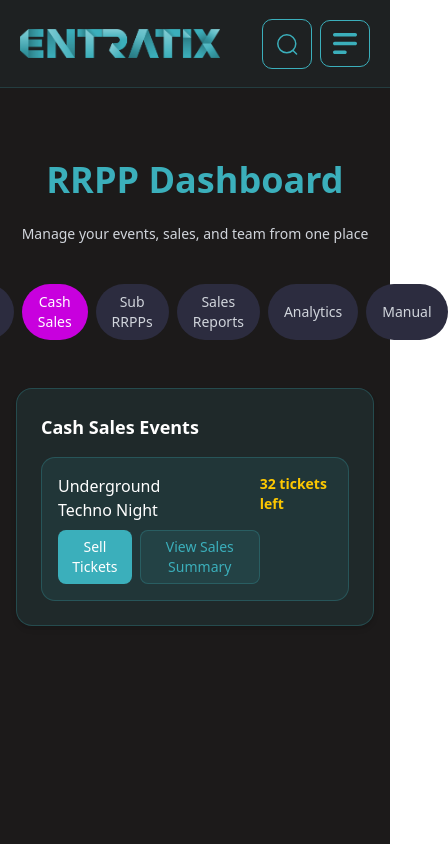
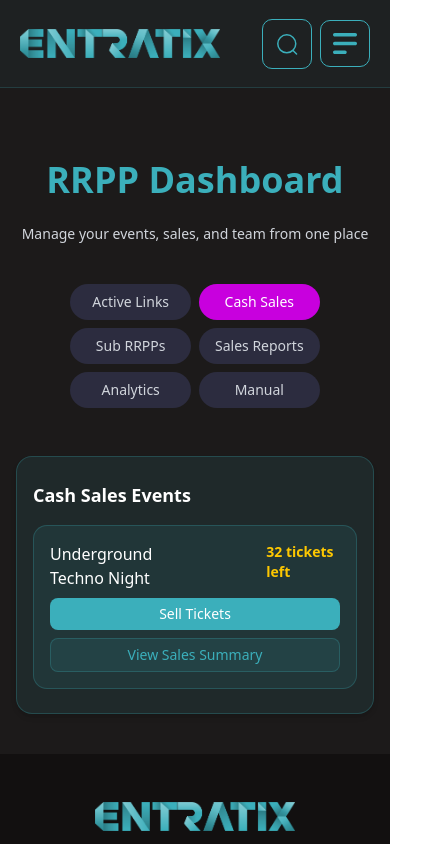
Before and after one commit to ferbermu/Entratix, a Next.js app: page /rrpp-dashbord in a window 390 px wide. Shown: the top 844 px of the page, 448 px wide, since content can reach past the window. Built offline with nearby package versions, Linux system fonts and the light colour scheme.

Commit message:
Refactorización de estilos en los componentes ActiveLinks y CashSales, mejorando la responsividad y la estructura del layout. Ajustes en el componente de la página principal del dashboard para optimizar la visualización en diferentes tamaños de pantalla.

```diff
--- a/src/app/rrpp-dashbord/ActiveLinks.tsx
+++ b/src/app/rrpp-dashbord/ActiveLinks.tsx
@@ -27,7 +27,7 @@
 
 export const ActiveLinks = () => {
   return (
-    <div className="flex flex-col  w-full px-100 gap-6">
+    <div className="flex flex-col  w-full px-20  max-[700px]:px-0 max-[1200px]:px-10 gap-6  ">
       {events.map((event, i) => (
         <div
           key={i}
@@ -42,13 +42,13 @@
                 <span>{event.time}</span>
               </div>
             </div>
-            <span className="bg-[#3BAFBB1A] text-[#3BAFBB] text-xs font-bold px-3 py-1 rounded-full border border-[#3BAFBB40]">
+            <p className="bg-[#3BAFBB1A] text-[#3BAFBB] text-xs font-bold px-3 py-1 rounded-full border border-[#3BAFBB40]">
               Active
-            </span>
+            </p>
           </div>
 
           {/* Metrics */}
-          <div className="grid grid-cols-2 md:grid-cols-4 gap-4 mb-5">
+          <div className="grid grid-cols-4 max-[1200px]:grid-cols-1  gap-4 mb-5">
             <MetricCard
               label="Courtesy Available"
               value={event.courtesyAvailable}
@@ -77,11 +77,11 @@
           </div>
 
           {/* Action Buttons */}
-          <div className="flex gap-2 mt-4">
-            <button className="flex items-center gap-2 bg-[#3BAFBB] hover:bg-[#2B9FA9] text-white text-sm font-medium px-4 py-2 rounded-md">
+          <div className="flex gap-2 mt-4 max-[1200px]:justify-between max-[340px]:flex-col  ">
+            <button className="max-[340px]:w-full max-[700px]:w-full max-[340px]:justify-center max-[340px]:text-center flex items-center gap-2 bg-[#3BAFBB] hover:bg-[#2B9FA9] text-white text-sm font-medium px-4 py-2 rounded-md">
               <Eye size={16} /> View Details
             </button>
-            <button className="flex items-center gap-2 bg-[#3BAFBB1A] hover:bg-[#3BAFBB33] text-[#3BAFBB] text-sm font-medium px-4 py-2 rounded-md border border-[#3BAFBB40]">
+            <button className="max-[700px]:w-full max-[340px]:justify-center max-[340px]:text-center  flex items-center gap-2 bg-[#3BAFBB1A] hover:bg-[#3BAFBB33] text-[#3BAFBB] text-sm font-medium px-4 py-2 rounded-md border border-[#3BAFBB40]">
               <DownloadSimple size={16} /> Download Report
             </button>
           </div>
--- a/src/app/rrpp-dashbord/CashSales.tsx
+++ b/src/app/rrpp-dashbord/CashSales.tsx
@@ -15,34 +15,34 @@
   ];
 
   return (
-    <div className="w-full flex flex-col max-w-[1400px] bg-[#3BAFBB]/10 p-6 rounded-2xl border border-[#3BAFBB40] text-white shadow-md">
+    <div className="w-full max-[1200px]:px-4 flex flex-col max-w-[1400px]   bg-[#3BAFBB]/10 p-6 rounded-2xl border border-[#3BAFBB40] text-white shadow-md">
       <h2 className="text-lg font-semibold mb-4">Cash Sales Events</h2>
       {events.map((event, index) => (
         <div
           key={index}
-          className="flex bg-[#3BAFBB1A] justify-between rounded-xl p-4 border border-[#3BAFBB40]"
+          className="flex flex-col gap-2 bg-[#3BAFBB1A] justify-between rounded-xl p-4 border border-[#3BAFBB40]"
         >
-          <div className="flex flex-col gap-2 items-center">
+          <div className="flex justify-between gap-2 ">
             <h3 className="font-medium mr-12">{event.name}</h3>
-            <div className="flex gap-2">
+            <p className="text-yellow-400 text-sm font-semibold">
+              {event.ticketsLeft} tickets left
+            </p>
+          </div>
+          <div className="flex  gap-2 items-start ">
+            <div className="flex gap-2 max-[700px]:flex-col max-[700px]:items-start max-[700px]:w-full">
               <button
                 onClick={onSellTickets}
-                className="bg-[#3BAFBB] hover:bg-[#2B9FA9] text-white px-3 py-1.5 text-sm rounded-md"
+                className="bg-[#3BAFBB] max-[700px]:w-full hover:bg-[#2B9FA9] text-white px-3 py-1.5 text-sm rounded-md"
               >
                 Sell Tickets
               </button>
               <button
                 onClick={onViewSales}
-                className="bg-[#3BAFBB1A] hover:bg-[#3BAFBB33] text-[#3BAFBB] px-3 py-1.5 text-sm rounded-md border border-[#3BAFBB40]"
+                className="bg-[#3BAFBB1A] max-[700px]:w-full hover:bg-[#3BAFBB33] text-[#3BAFBB] px-3 py-1.5 text-sm rounded-md border border-[#3BAFBB40]"
               >
                 View Sales Summary
               </button>
             </div>
-          </div>
-          <div className="flex gap-2">
-            <p className="text-yellow-400 text-sm font-semibold">
-              {event.ticketsLeft} tickets left
-            </p>
           </div>
         </div>
       ))}
--- a/src/app/rrpp-dashbord/page.tsx
+++ b/src/app/rrpp-dashbord/page.tsx
@@ -38,14 +38,14 @@
   };
 
   return (
-    <div className="flex flex-col items-center py-10 px-4 gap-6 h-screen mt-30  mb-30">
+    <div className="flex flex-col items-center py-10 px-4 gap-6 h-full mt-30 ">
       <h1 className="text-4xl font-bold text-[#3BAFBB]">RRPP Dashboard</h1>
       <p className="text-sm text-gray-300 mb-4 text-center">
         Manage your events, sales, and team from one place
       </p>
 
       {/* Tabs */}
-      <div className="flex gap-2 mb-6">
+      <div className=" gap-2 mb-6 grid grid-cols-6 max-[1200px]:grid-cols-3 max-[700px]:grid-cols-2">
         <button
           onClick={() => setActiveTab('links')}
           className={`px-4 py-2 rounded-full text-sm ${
```
